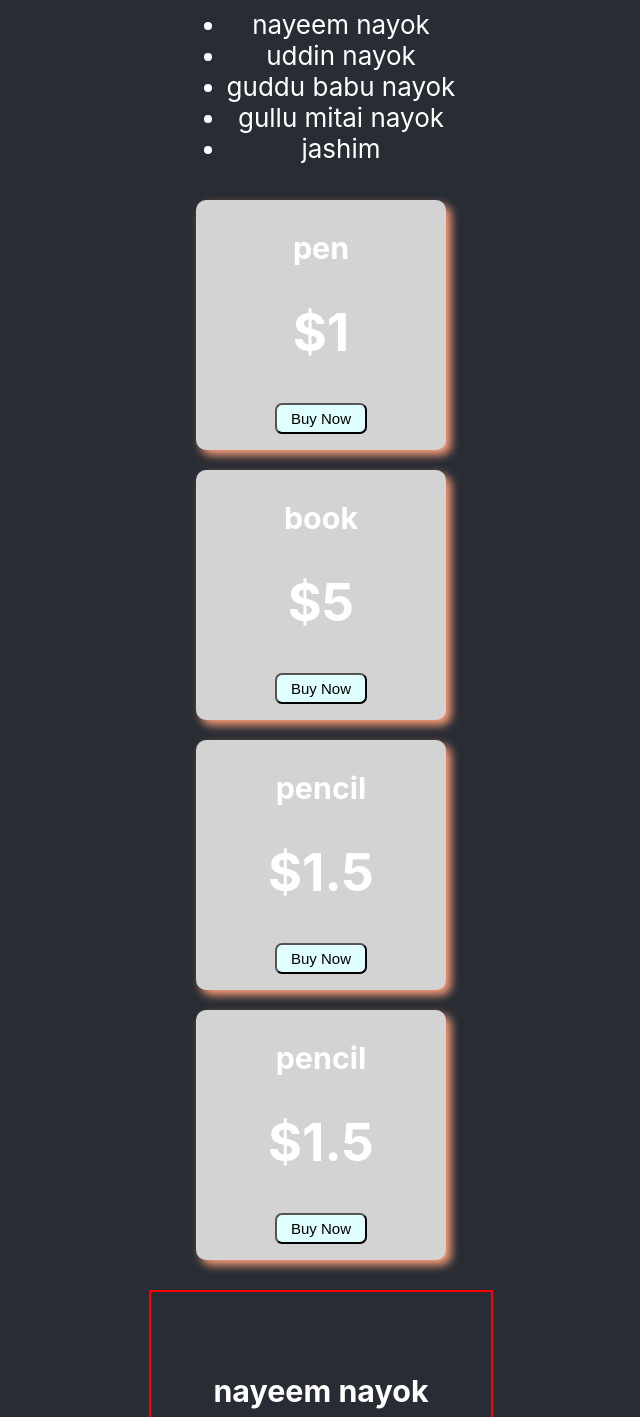
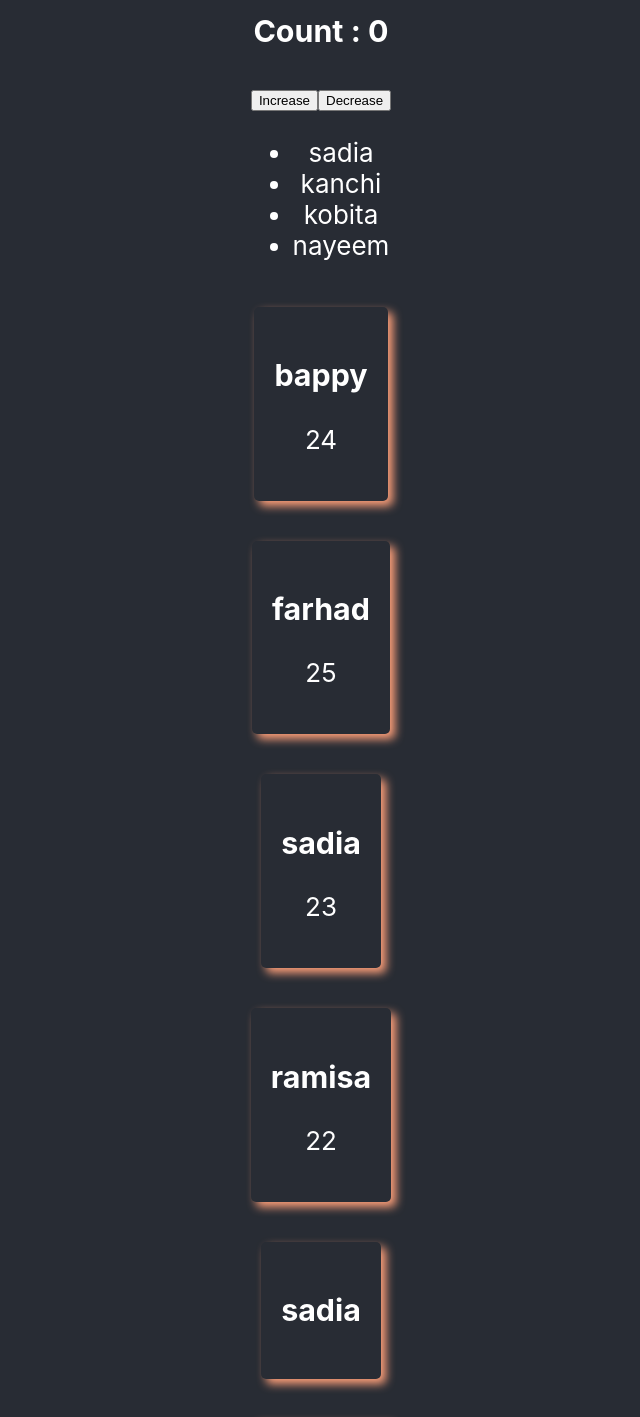
Before and after one commit to Nayeem-Uddin/react-core-concepts, a React (Create React App) app: page / in a window 1280 px wide. Shown: the part 100-1517 px from the top of the page, without its empty margins (319-959 px from the left). Built offline with nearby package versions, Linux system fonts and the light colour scheme.

Commit message:
useState hook practise

```diff
--- a/src/App.js
+++ b/src/App.js
@@ -1,80 +1,88 @@
 import logo from './logo.svg';
 import './App.css';
+import React, { useState } from 'react';
 
 function App() {
-  const nayoks = ["nayeem nayok","uddin nayok","guddu babu nayok","gullu mitai nayok",'jashim'];
+  const names = ['sadia','kanchi','kobita','nayeem'];
 
-  const products = [
-      {name: 'pen', price: '$1'},
-      {name: 'book', price: '$5'},
-      {name: 'pencil', price: '$1.5'},
-      {name: 'pencil', price: '$1.5'}
+  const friends = [
+    {name:'bappy',age:24},
+    {name:'farhad',age:25},
+    {name:'sadia',age:23},
+    {name:'ramisa',age:22},
   ];
 
   return (
     <div className="App">
       <header className="App-header">
         <p>Sadia is a reactful person</p>
+
+        <Counter></Counter>
+
         <ul>
           {
-            nayoks.map(nayok => <li>{nayok}</li>)
+            names.map(name => <li>{name}</li>)
           }
         </ul>
         {
-          products.map(product => <Product product={product}></Product>)
+          friends.map(friend => <Friend friend={friend}></Friend>)
+        }
+        {
+          names.map(name => <Name name={name}></Name>)
         }
 
-        <Person name={nayoks[0]} nayika="sadia"></Person>
-        <Person name={nayoks[1]} nayika="kobita"></Person>
-        <Person name={nayoks[2]} nayika="kanchi"></Person>
-        <Person name={nayoks[3]} nayika="buri buri"></Person>
       </header>
     </div>
   );
 }
-
-//display the products details
-const productStyle = {
-  height: '250px',
-  width: '250px',
-  backgroundColor: 'lightgrey',
-  borderRadius: '10px',
-  boxShadow: '5px 5px 10px lightsalmon',
-  margin:'10px'
+const friendStyle = {
+  margin:'20px',
+  padding:'20px',
+  borderRadius:'5px',
+  boxShadow:'5px 5px 10px lightsalmon'
 }
-const buttonStyle = {
-  padding:'5px 14px',
-  fontSize:'15px',
-  color:'coffee',
-  backgroundColor:'lightcyan',
-  borderRadius:'7px'
-}
-function Product(props){
-  // console.log(props);
-  const {name,price} = props.product;
+function Friend(props){
+  const {name,age} = props.friend;
   return (
-    <div style={productStyle}>
+    <div style={friendStyle}>
         <h3>{name}</h3>
-        <h1>{price}</h1>
-        <button style={buttonStyle}>Buy Now</button>
-    </div>
-  )
-}
-
-
-function Person(props) {
-  // console.log(props);
-  return (
-    // <div className="sadia-style">
-    <div style={{ border: '2px solid red', margin: '20px', padding: '20px',width:'300px'}}>
-      <div>
-        <img src="/" alt="" />
-        <h3>{props.name}</h3>
-        <p>Hero of : {props.nayika}</p>
-      </div>
+        <p>{age}</p>
     </div>
   );
 }
 
+//useState or hook
+function Counter(){
+  const [count, setCount] = useState(0);
+
+  const incraseBtn = () =>{
+    const newCount = count + 1;
+    setCount(newCount);
+  }
+
+  const decraseBtn = () =>{
+    const newCount = count - 1;
+    if(newCount>=0){
+      setCount(newCount);
+    }else{
+      alert('You have to select at least one product');
+    }
+  }
+  return (
+    <div>
+        <h3>Count : {count}</h3>
+        <button onClick={incraseBtn}>Increase</button>
+        <button onClick={decraseBtn}>Decrease</button>
+    </div>
+  );
+}
+
+function Name(props){
+  return (
+    <div style={friendStyle}>
+        <h3>{props.name}</h3>
+    </div>
+  );
+}
 
 export default App;
```
